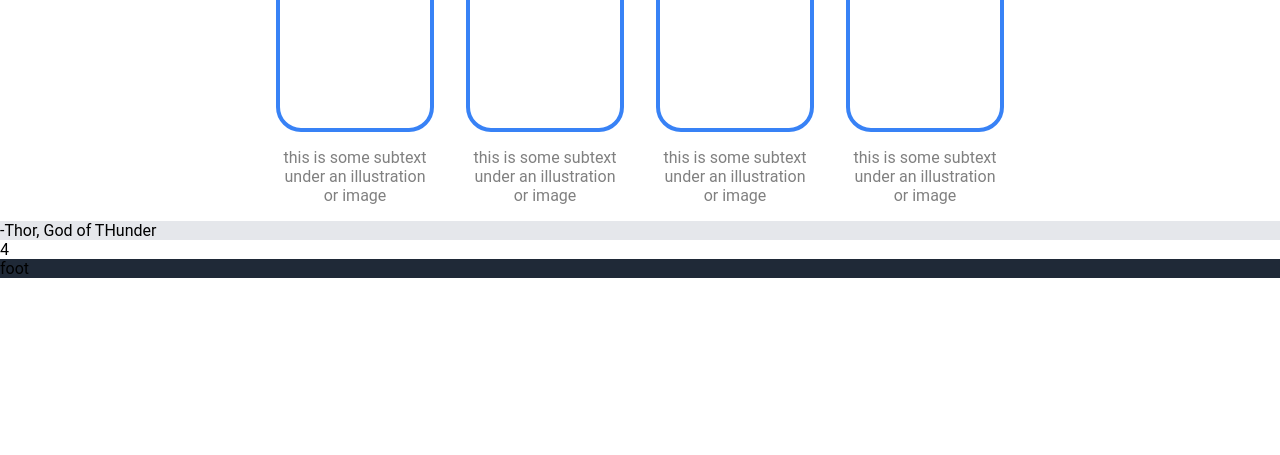
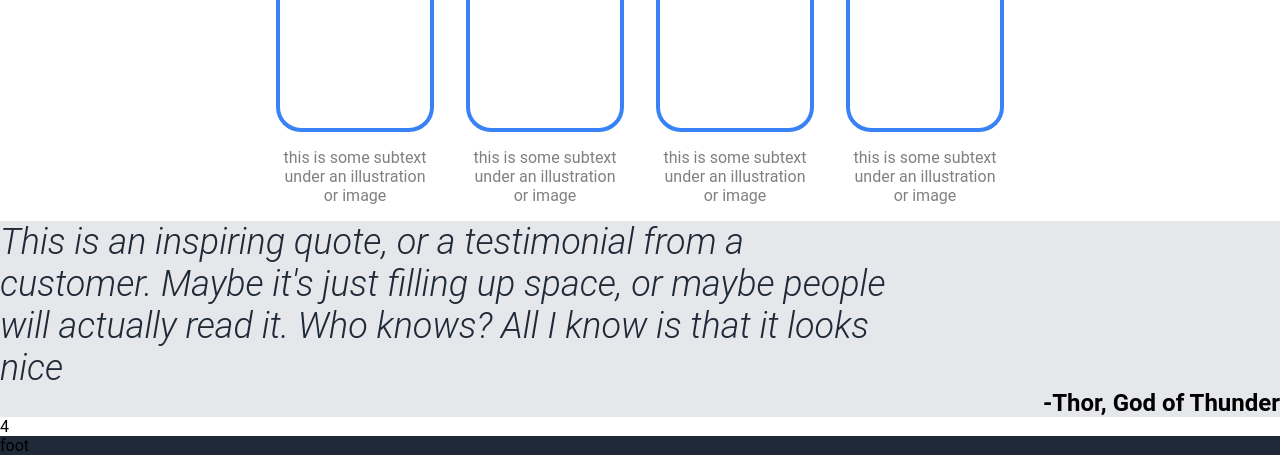
Before and after one commit to J-Stanton/Beginner-Landing-Page, a plain HTML site: page index.html in a window 1280 px wide. Shown: the part 487-942 px from the top of the page. Before the commit the page ends 800 px from the top, so only its background shows below. Drawn offline with Linux system fonts and the light colour scheme.

Commit message:
Add section 3 styles

```diff
--- a/index.html
+++ b/index.html
@@ -50,8 +50,8 @@
             </div>
         </div>
         <div class = "section3">
-            <div class="quote"></div>
-            <div class="quote-author">-Thor, God of THunder</div>
+            <div class="quote">This is an inspiring quote, or a testimonial from a customer. Maybe it's just filling up space, or maybe people will actually read it. Who knows? All I know is that it looks nice</div>
+            <div class="quote-author">-Thor, God of Thunder</div>
         </div>
         <div class="section4">
             4
--- a/style.css
+++ b/style.css
@@ -126,4 +126,21 @@ button{
 
 .section3{
     background-color: #e5e7eb;
+    display: flex;
+    flex-direction: column;
 }
+
+.quote{
+    font-style: italic;
+    font-size: 36px;
+    color: #1f2937;
+    width: 900px;
+    flex-wrap: wrap;
+    font-weight: 300;
+}
+
+.quote-author{
+    align-self: flex-end;
+    font-size: 24px;
+    font-weight: 700;
+}
```
